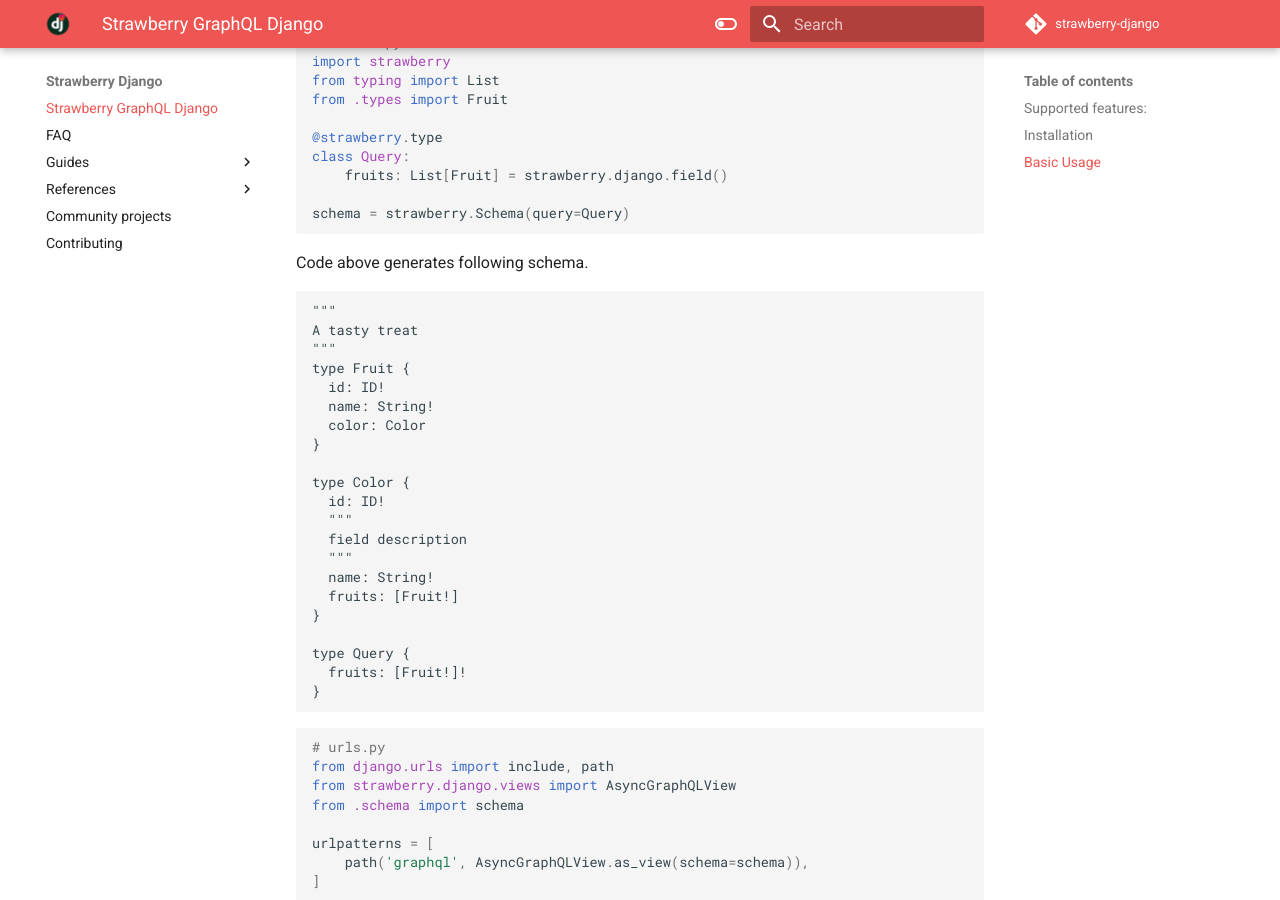
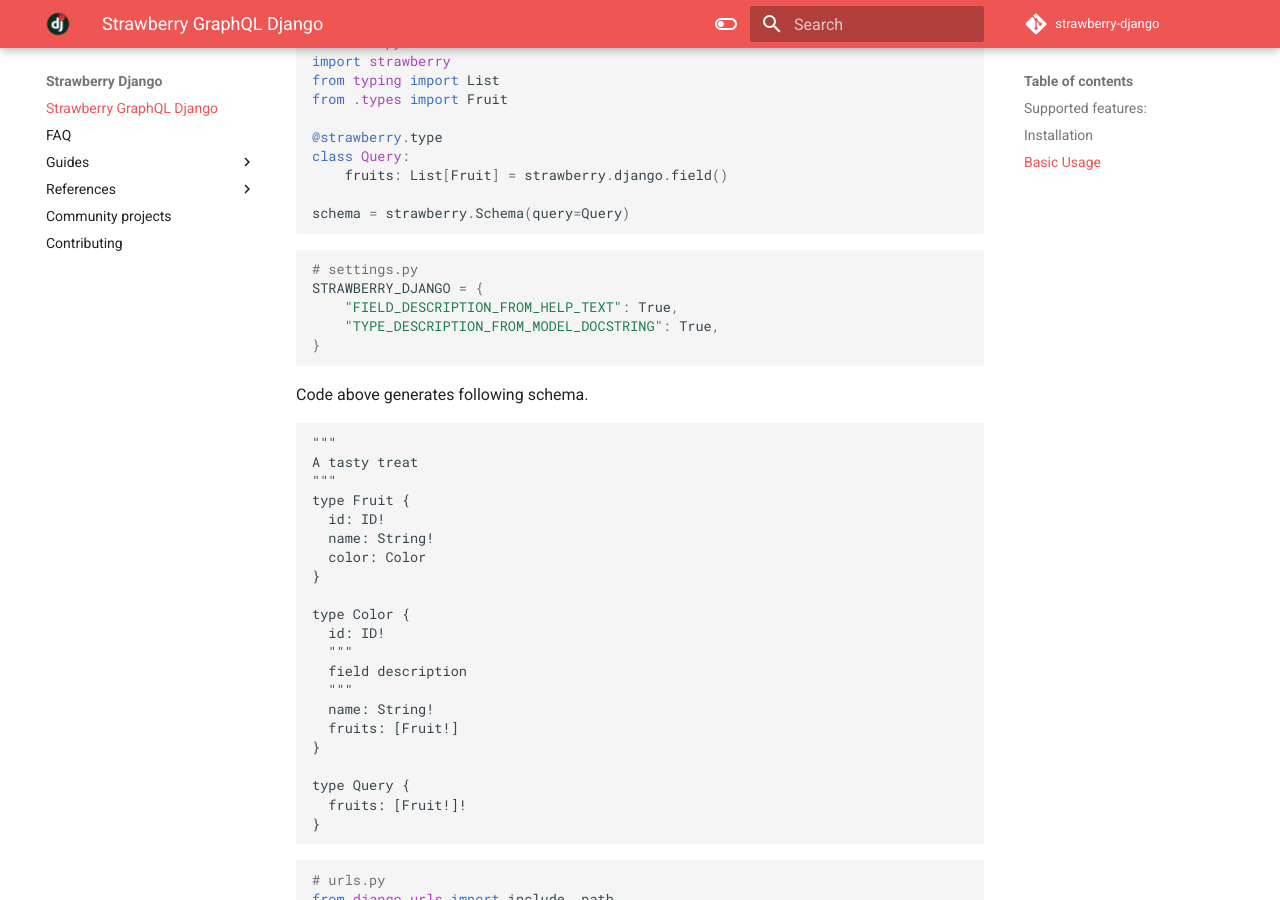
Before and after one commit to strawberry-graphql/strawberry-django, an MkDocs documentation site: the page built from docs/index.md, in a window 1280 px wide and 900 px high, scrolled down 1571 px. Built offline with MkDocs 1.6.1 and Material for MkDocs 9.7.7, drawn with Linux system fonts in a browser that asks for light colours; comment, search, counter and statistics services are not loaded.

Commit message:
add settings to the docs

````diff
--- a/docs/index.md
+++ b/docs/index.md
@@ -76,6 +76,14 @@
 schema = strawberry.Schema(query=Query)
 ```
 
+```python
+# settings.py
+STRAWBERRY_DJANGO = {
+    "FIELD_DESCRIPTION_FROM_HELP_TEXT": True,
+    "TYPE_DESCRIPTION_FROM_MODEL_DOCSTRING": True,
+}
+```
+
 Code above generates following schema.
 
 ```schema
--- a/mkdocs.yml
+++ b/mkdocs.yml
@@ -83,6 +83,7 @@
       - Resolvers: ./references/resolvers.md
       - Types: ./references/types.md
       - Views: ./references/views.md
+      - Settings: ./references/settings.md
 #      (TBD's)
       - Permissions: ./references/permissions.md
       - Subscriptions: ./references/subscriptions.md
````
Also changed, not shown: docs/references/settings.md (added, +24 -0 lines), docs/references/types.md (+2 -2 lines).
